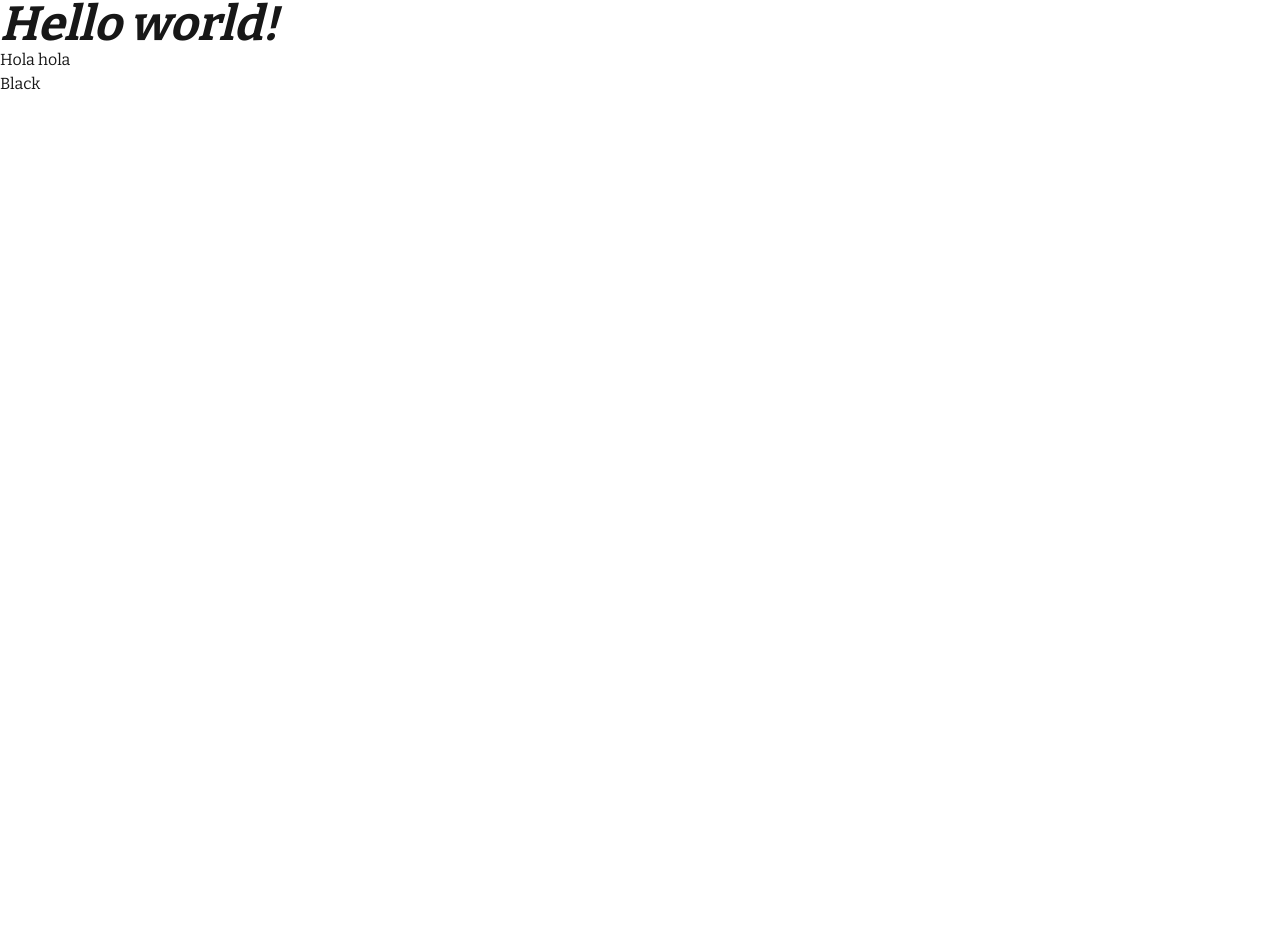
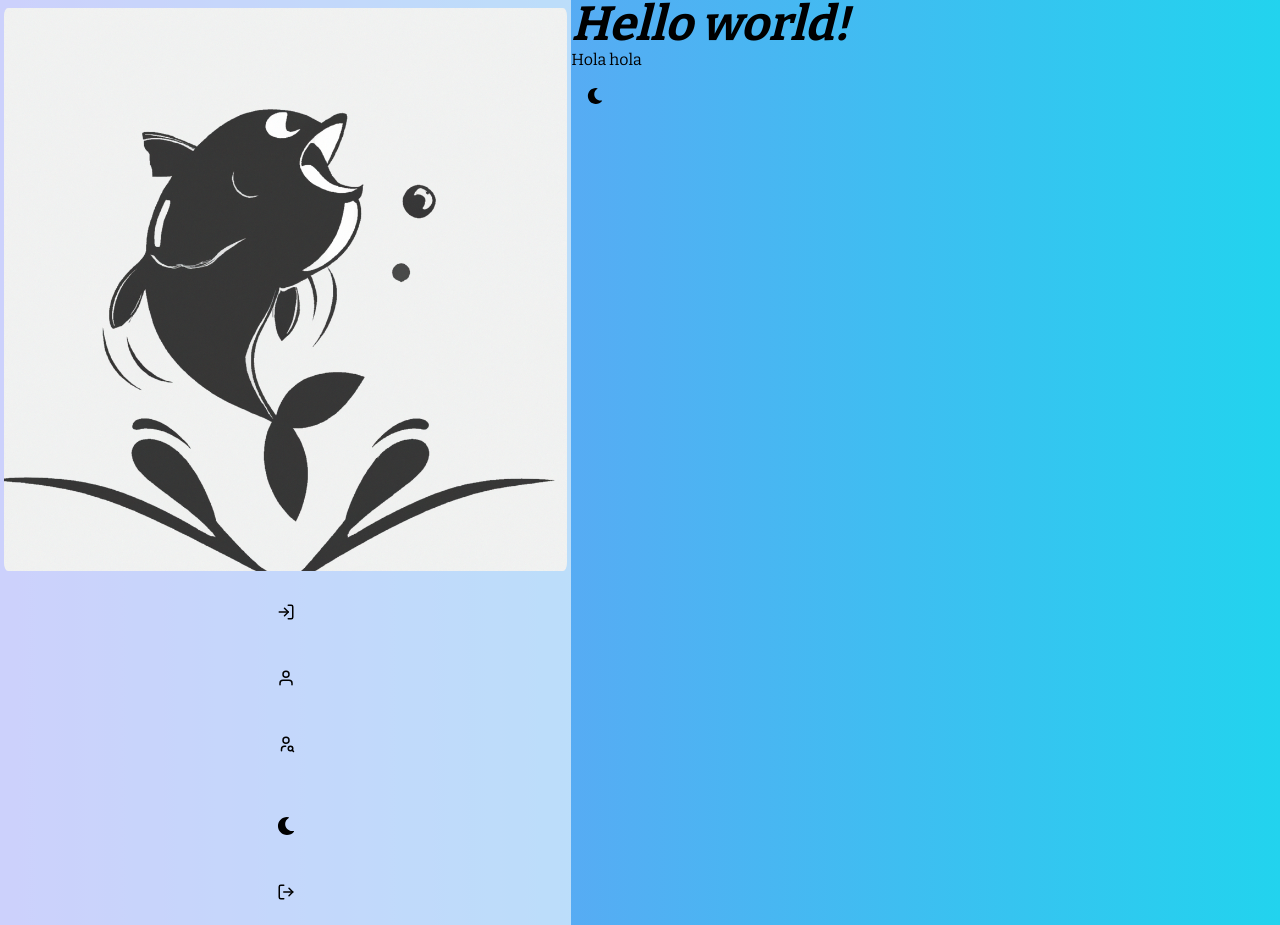
Before and after one commit to Laczeek/BigFish_FRONTEND, a Next.js app: page / in a window 1280 px wide. Before the commit the page ends 800 px from the top, so only its background shows below. Built offline with nearby package versions, Linux system fonts and the light colour scheme.

Commit message:
Add side navigation

```diff
--- a/app/globals.css
+++ b/app/globals.css
@@ -1,20 +1,3 @@
 @tailwind base;
 @tailwind components;
 @tailwind utilities;
-
-:root {
-  --background: #ffffff;
-  --foreground: #171717;
-}
-
-@media (prefers-color-scheme: dark) {
-  :root {
-    --background: #0a0a0a;
-    --foreground: #ededed;
-  }
-}
-
-body {
-  color: var(--foreground);
-  background: var(--background);
-}
--- a/app/layout.tsx
+++ b/app/layout.tsx
@@ -1,18 +1,18 @@
-import type { Metadata } from "next";
-import {Bitter} from 'next/font/google';
+import type { Metadata } from 'next';
+import { Bitter } from 'next/font/google';
 
-import Providers from "./providers";
-import "./globals.css";
+import Providers from './providers';
+import MainNav from '@/components/navigation/MainNav';
+import './globals.css';
 
 const bitter = Bitter({
 	subsets: ['latin'],
 	display: 'swap',
-})
-
+});
 
 export const metadata: Metadata = {
-  title: "Big Fish",
-  description: "Generated by create next app",
+	title: 'Big Fish',
+	description: 'Generated by create next app',
 };
 
 export default function RootLayout({
@@ -21,10 +21,13 @@ export default function RootLayout({
 	children: React.ReactNode;
 }>) {
 	return (
-    <html lang="en" className={bitter.className} suppressHydrationWarning>
-      <body className="bg-white dark:bg-black">
+		<html lang='en' className={bitter.className} suppressHydrationWarning>
+			<body className='flex bg-gradient-to-r from-indigo-400 to-cyan-400 dark:from-blue-800 dark:to-violet-700'>
 				<Providers>
+					<MainNav />
+					<main className='container mx-auto min-h-screen grow'>
 						{children}
+					</main>
 				</Providers>
 			</body>
 		</html>
--- /dev/null
+++ b/components/navigation/MainNav.tsx
@@ -0,0 +1,59 @@
+import Link from 'next/link';
+import Image from 'next/image';
+import { FiUser, FiLogIn, FiLogOut } from 'react-icons/fi';
+import { TbUserSearch } from 'react-icons/tb';
+
+import logoImage from '@/public/images/logo.png';
+import ThemeSwitch from '../theme/ThemeSwitch';
+
+export default function MainNav() {
+	return (
+		<aside
+			aria-label='Sidebar'
+			className='py-2 bg-white dark:bg-black text-black dark:text-white bg-opacity-60  text-md sm:text-lg flex flex-col  gap-y-4'
+		>
+			<nav aria-label='Main Navigation' className='w-full'>
+				<ul className=' flex flex-col  gap-y-4'>
+					<li>
+						<Link href='/'>
+							<Image
+								src={logoImage}
+								width={35}
+								height={35}
+								alt='Logo image.'
+								className='rounded-lg w-full px-1'
+							/>
+						</Link>
+					</li>
+					<li>
+						<Link
+							href='/auth?=login'
+							className='block p-4 rounded-2xl hover:bg-blue-400 transition-colors duration-200'
+						>
+							<FiLogIn className='mx-auto' />
+						</Link>
+					</li>
+					<li>
+						<Link
+							href='/me'
+							className='block p-4 rounded-2xl hover:bg-blue-400 transition-colors duration-200'
+						>
+							<FiUser className='mx-auto' />
+						</Link>
+					</li>
+				</ul>
+			</nav>
+			<button className='block p-4 rounded-2xl hover:bg-blue-400 transition-colors duration-200'>
+				<TbUserSearch className='mx-auto' />
+			</button>
+
+			<div className='grow'></div>
+
+			<ThemeSwitch />
+
+			<button className='block p-4 rounded-2xl hover:bg-blue-400 transition-colors duration-200'>
+				<FiLogOut className='mx-auto' />
+			</button>
+		</aside>
+	);
+}
--- a/components/theme/ThemeSwitch.tsx
+++ b/components/theme/ThemeSwitch.tsx
@@ -1,19 +1,35 @@
-"use client";
+'use client';
+import { useEffect, useState } from 'react';
+import { useTheme } from 'next-themes';
 
-import { useEffect, useState } from "react";
-import { useTheme } from "next-themes";
+import { FaMoon, FaSun } from 'react-icons/fa';
 
 export default function ThemeSwitch() {
-      const [isMounted, setIsMounted] = useState(false);
-      const {setTheme, resolvedTheme} = useTheme();
+	const [isMounted, setIsMounted] = useState(false);
+	const { setTheme, resolvedTheme } = useTheme();
 
-        useEffect(() => {
-                setIsMounted(true)
-        }, [])
+	useEffect(() => {
+		setIsMounted(true);
+	}, []);
 
-    if(!isMounted) return null;
+	if (!isMounted) return null;
 
-    if(resolvedTheme === 'dark') return <button onClick={() => setTheme('light')}>Light</button>
+	if (resolvedTheme === 'dark')
+		return (
+			<button
+				className='block p-4 rounded-2xl hover:bg-blue-400 transition-colors duration-200 '
+				onClick={() => setTheme('light')}
+			>
+				<FaSun className='mx-auto' />
+			</button>
+		);
 
-    return <button onClick = {() => setTheme('dark')}>Black</button>
+	return (
+		<button
+			className='block p-4 rounded-2xl hover:bg-blue-400 transition-colors duration-200'
+			onClick={() => setTheme('dark')}
+		>
+			<FaMoon className='mx-auto' />
+		</button>
+	);
 }
--- a/package.json
+++ b/package.json
@@ -12,7 +12,8 @@
     "next": "15.0.1",
     "next-themes": "^0.3.0",
     "react": "19.0.0-rc-69d4b800-20241021",
-    "react-dom": "19.0.0-rc-69d4b800-20241021"
+    "react-dom": "19.0.0-rc-69d4b800-20241021",
+    "react-icons": "^5.3.0"
   },
   "devDependencies": {
     "@types/node": "^20",
```
Also changed, not shown: public/images/logo.png (added), 1 other file (tests, documents, lock files or other folders). Lines whose indentation alone changed are shown as unchanged.
